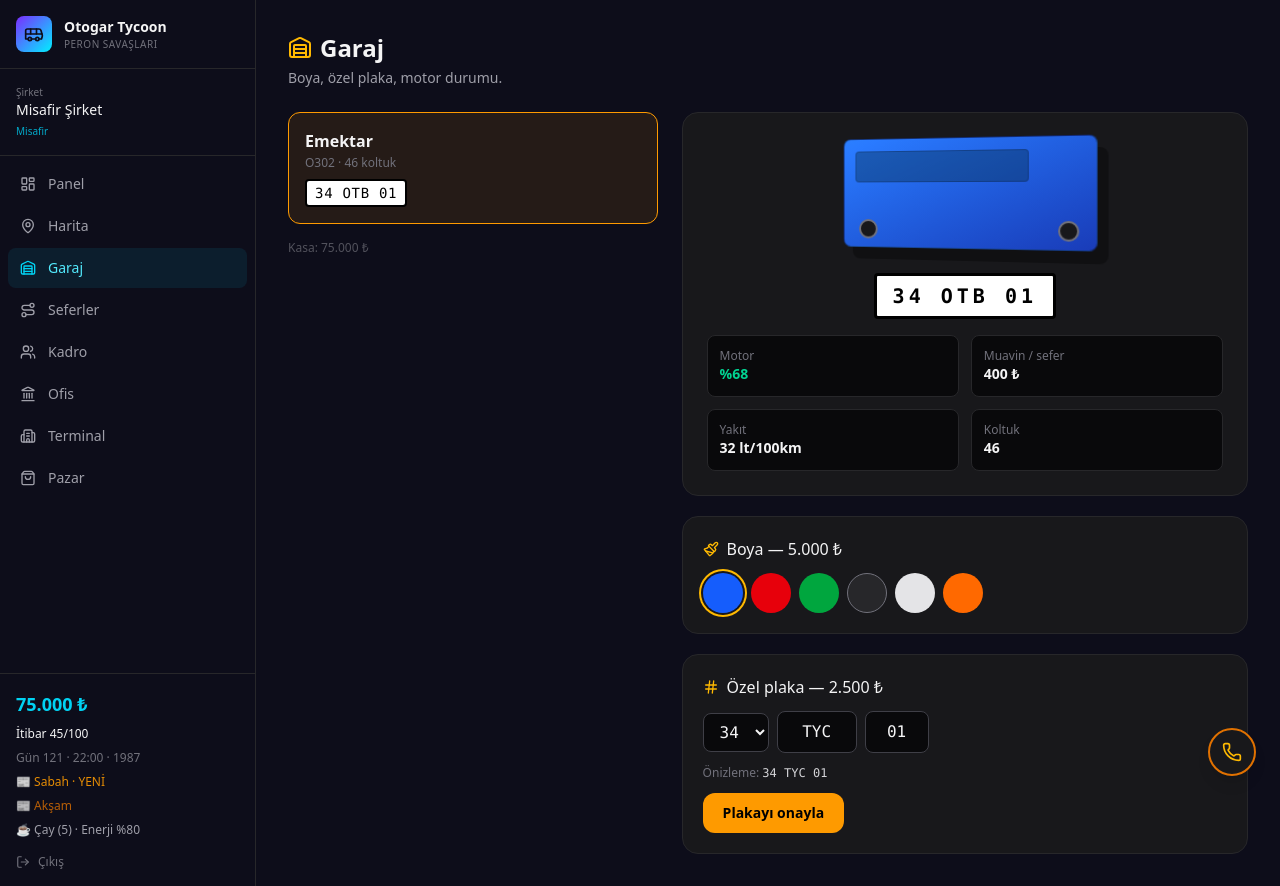
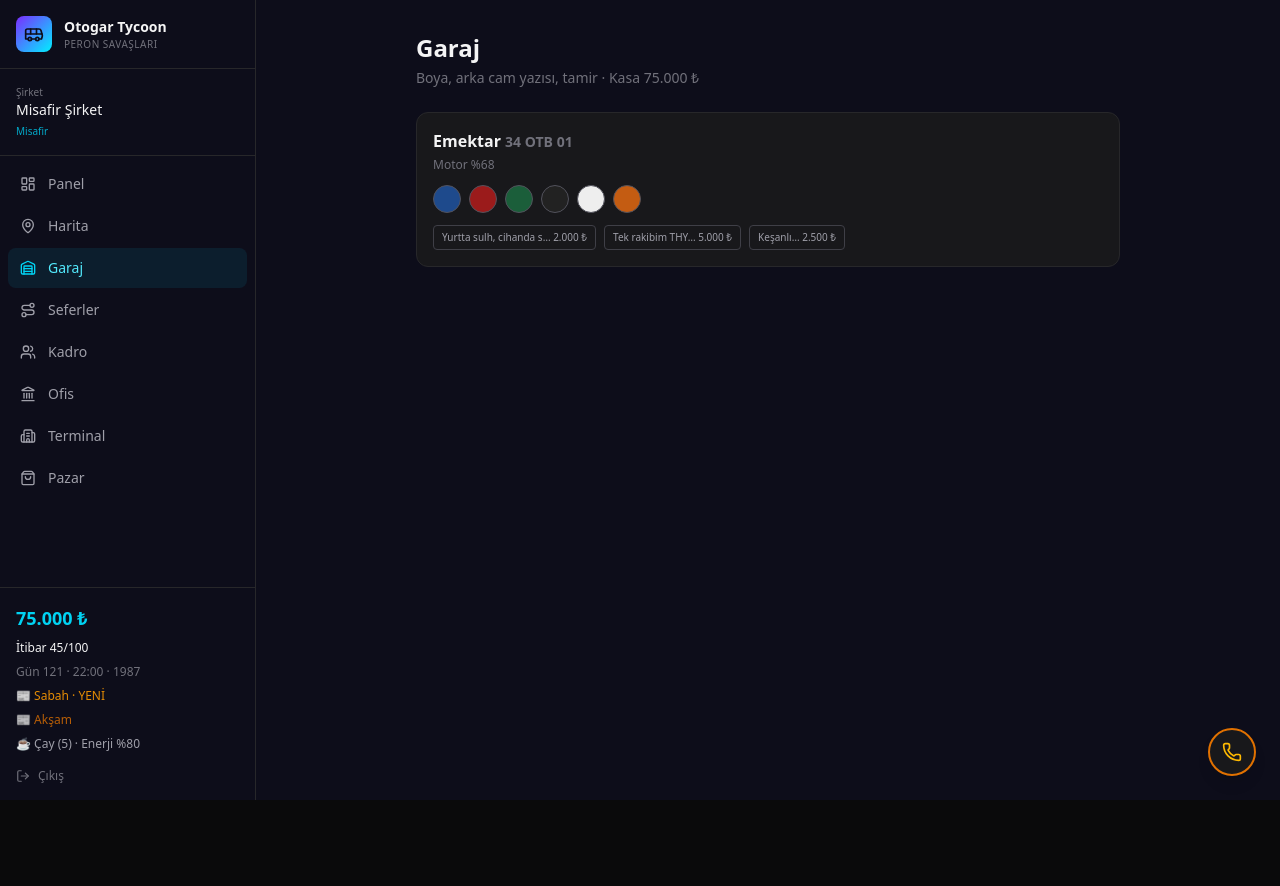
Before and after one commit to Nexora88/otogar-tycoon, a Next.js app: page /garage in a window 1280 px wide. After the commit the page ends 800 px from the top, so only its background shows below. Built offline with nearby package versions, Linux system fonts and the light colour scheme.

Commit message:
Update garage market terminal about

```diff
--- a/src/app/(game)/garage/page.tsx
+++ b/src/app/(game)/garage/page.tsx
@@ -1,222 +1,97 @@
 "use client";
 
-import { useState } from "react";
-import { useGameStore, type BusColor } from "@/store/gameStore";
+import { useGameStore, STICKERS } from "@/store/gameStore";
 import { formatMoney } from "@/lib/utils";
-import { Warehouse, Paintbrush, Hash } from "lucide-react";
-
-const COLORS: { id: BusColor; label: string; className: string }[] = [
-  { id: "blue", label: "Mavi", className: "bg-blue-600" },
-  { id: "red", label: "Kırmızı", className: "bg-red-600" },
-  { id: "green", label: "Yeşil", className: "bg-green-600" },
-  { id: "black", label: "Siyah", className: "bg-zinc-800 border border-zinc-500" },
-  { id: "white", label: "Beyaz", className: "bg-zinc-200" },
-  { id: "orange", label: "Turuncu", className: "bg-orange-500" },
-];
-
-const PLATE_CITY = ["34", "06", "35", "16", "01", "07", "42", "27"];
 
 export default function GaragePage() {
-  const { buses, balance, paintBus, setBusPlate, spendMoney } = useGameStore();
-  const [selectedId, setSelectedId] = useState(buses[0]?.id || "");
-  const bus = buses.find((b) => b.id === selectedId) || buses[0];
+  const buses = useGameStore((s) => s.buses);
+  const paintBus = useGameStore((s) => s.paintBus);
+  const applySticker = useGameStore((s) => s.applySticker);
+  const balance = useGameStore((s) => s.balance);
 
-  const [plateCity, setPlateCity] = useState("34");
-  const [plateMid, setPlateMid] = useState("TYC");
-  const [plateNum, setPlateNum] = useState("01");
-
-  if (!bus) {
-    return (
-      <div className="p-8 text-zinc-500">
-        Filoda araç yok. Pazardan otobüs al.
-      </div>
-    );
-  }
-
-  const applyPlate = () => {
-    const plate = `${plateCity} ${plateMid.toUpperCase().slice(0, 3)} ${plateNum}`.trim();
-    if (!spendMoney(2500)) {
-      alert("Özel plaka 2.500 ₺ — yetersiz bakiye");
-      return;
-    }
-    setBusPlate(bus.id, plate);
-  };
-
-  const paint = (color: BusColor) => {
-    if (color === bus.color) return;
-    if (!spendMoney(5000)) {
-      alert("Boya 5.000 ₺ — yetersiz bakiye");
-      return;
-    }
-    paintBus(bus.id, color);
-  };
+  const now = Date.now();
 
   return (
-    <div className="p-6 md:p-8 max-w-5xl mx-auto">
-      <h1 className="text-2xl font-bold flex items-center gap-2 mb-1">
-        <Warehouse className="w-6 h-6 text-amber-400" />
-        Garaj
-      </h1>
-      <p className="text-zinc-400 text-sm mb-6">
-        Boya, özel plaka, motor durumu.
+    <div className="p-4 sm:p-8 max-w-3xl mx-auto">
+      <h1 className="text-2xl font-bold mb-1">Garaj</h1>
+      <p className="text-zinc-500 text-sm mb-6">
+        Boya, arka cam yazısı, tamir · Kasa {formatMoney(balance)}
       </p>
-
-      <div className="grid grid-cols-1 lg:grid-cols-5 gap-6">
-        <div className="lg:col-span-2 space-y-2">
-          {buses.map((b) => (
-            <button
+      <div className="space-y-4">
+        {buses.map((b) => {
+          const repairingUntil = (b as typeof b & { repairingUntil?: number })
+            .repairingUntil;
+          const repairing = repairingUntil && repairingUntil > now;
+          return (
+            <div
               key={b.id}
-              type="button"
-              onClick={() => setSelectedId(b.id)}
-              className={`w-full text-left p-4 rounded-xl border transition ${
-                selectedId === b.id
-                  ? "border-amber-500 bg-amber-500/10"
-                  : "border-zinc-800 bg-zinc-900 hover:border-zinc-600"
-              }`}
+              className="bg-zinc-900 border border-zinc-800 rounded-xl p-4"
             >
-              <div className="font-semibold">{b.name}</div>
-              <div className="text-xs text-zinc-500 mt-0.5">
-                {b.model} · {b.seatCount} koltuk
+              <div className="flex flex-wrap justify-between gap-2">
+                <div>
+                  <div className="font-semibold">
+                    {b.name}{" "}
+                    <span className="text-zinc-500 text-sm">{b.plate}</span>
                   </div>
-              <div className="mt-2 inline-block font-mono text-sm bg-white text-black px-2 py-0.5 rounded border-2 border-black tracking-wider">
-                {b.plate || "34 YOK 00"}
+                  <div className="text-xs text-zinc-500 mt-1">
+                    Motor %{b.engineHealth}
+                    {b.sticker && (
+                      <span className="text-amber-500/90"> · «{b.sticker}»</span>
+                    )}
                   </div>
-            </button>
-          ))}
-          <p className="text-xs text-zinc-600 pt-2">Kasa: {formatMoney(balance)}</p>
+                  {repairing && (
+                    <div className="text-xs text-red-400 mt-1">
+                      TAMİRDE / KULLANILAMAZ — bitiş{" "}
+                      {new Date(repairingUntil!).toLocaleTimeString("tr-TR")}
                     </div>
-
-        <div className="lg:col-span-3 space-y-5">
-          <div className="bg-zinc-900 border border-zinc-800 rounded-2xl p-6">
-            <div className="flex justify-center mb-6">
-              <div
-                className="relative w-64 h-28"
-                style={{ transform: "perspective(400px) rotateY(-8deg)" }}
-              >
-                <div
-                  className={`absolute inset-0 rounded-lg border border-black/40 bg-gradient-to-br ${
-                    bus.color === "blue"
-                      ? "from-blue-500 to-blue-800"
-                      : bus.color === "red"
-                      ? "from-red-500 to-red-800"
-                      : bus.color === "green"
-                      ? "from-green-500 to-green-800"
-                      : bus.color === "orange"
-                      ? "from-orange-400 to-orange-700"
-                      : bus.color === "white"
-                      ? "from-zinc-100 to-zinc-300"
-                      : "from-zinc-600 to-zinc-900"
-                  }`}
-                  style={{ boxShadow: "10px 12px 0 rgba(0,0,0,0.35)" }}
-                >
-                  <div className="absolute top-3 left-3 right-16 h-8 bg-sky-950/40 rounded border border-black/20" />
-                  <div className="absolute bottom-2 left-4 w-5 h-5 rounded-full bg-zinc-900 border-2 border-zinc-500" />
-                  <div className="absolute bottom-2 right-4 w-5 h-5 rounded-full bg-zinc-900 border-2 border-zinc-500" />
+                  )}
                 </div>
               </div>
-            </div>
-
-            <div className="text-center mb-4">
-              <div className="inline-block bg-white text-black font-mono text-xl font-bold px-4 py-1.5 rounded border-[3px] border-black tracking-[0.2em]">
-                {bus.plate || "34 YOK 00"}
-              </div>
-            </div>
-
-            <div className="grid grid-cols-2 gap-3 text-sm">
-              <div className="bg-zinc-950 rounded-lg p-3 border border-zinc-800">
-                <div className="text-xs text-zinc-500">Motor</div>
-                <div className="font-semibold text-emerald-400">%{bus.engineHealth}</div>
-              </div>
-              <div className="bg-zinc-950 rounded-lg p-3 border border-zinc-800">
-                <div className="text-xs text-zinc-500">Muavin / sefer</div>
-                <div className="font-semibold">{formatMoney(bus.muavinCost || 400)}</div>
-              </div>
-              <div className="bg-zinc-950 rounded-lg p-3 border border-zinc-800">
-                <div className="text-xs text-zinc-500">Yakıt</div>
-                <div className="font-semibold">{bus.fuelUse || 32} lt/100km</div>
-              </div>
-              <div className="bg-zinc-950 rounded-lg p-3 border border-zinc-800">
-                <div className="text-xs text-zinc-500">Koltuk</div>
-                <div className="font-semibold">{bus.seatCount}</div>
-              </div>
-            </div>
-          </div>
-
-          <div className="bg-zinc-900 border border-zinc-800 rounded-2xl p-5">
-            <div className="flex items-center gap-2 mb-3 font-medium">
-              <Paintbrush className="w-4 h-4 text-amber-400" />
-              Boya — 5.000 ₺
-            </div>
-            <div className="flex flex-wrap gap-2">
-              {COLORS.map((c) => (
+              <div className="flex flex-wrap gap-2 mt-3">
+                {(
+                  ["blue", "red", "green", "black", "white", "orange"] as const
+                ).map((c) => (
                   <button
-                  key={c.id}
+                    key={c}
                     type="button"
-                  onClick={() => paint(c.id)}
-                  className={`w-10 h-10 rounded-full ${c.className} ${
-                    bus.color === c.id
-                      ? "ring-2 ring-amber-400 ring-offset-2 ring-offset-zinc-900"
-                      : ""
-                  }`}
-                  title={c.label}
+                    onClick={() => paintBus(b.id, c)}
+                    className="w-7 h-7 rounded-full border border-zinc-600"
+                    style={{
+                      background:
+                        c === "blue"
+                          ? "#1e4a8c"
+                          : c === "red"
+                          ? "#9b1b1b"
+                          : c === "green"
+                          ? "#1b5e3a"
+                          : c === "black"
+                          ? "#222"
+                          : c === "white"
+                          ? "#eee"
+                          : "#c45c12",
+                    }}
+                    title={c}
                   />
                 ))}
               </div>
-          </div>
-
-          <div className="bg-zinc-900 border border-zinc-800 rounded-2xl p-5">
-            <div className="flex items-center gap-2 mb-3 font-medium">
-              <Hash className="w-4 h-4 text-amber-400" />
-              Özel plaka — 2.500 ₺
-            </div>
-            <div className="flex flex-wrap items-center gap-2 mb-3">
-              <select
-                value={plateCity}
-                onChange={(e) => setPlateCity(e.target.value)}
-                className="bg-zinc-950 border border-zinc-700 rounded-lg px-3 py-2 font-mono"
+              <div className="mt-3 flex flex-wrap gap-2">
+                {STICKERS.map((s) => (
+                  <button
+                    key={s.id}
+                    type="button"
+                    onClick={() => {
+                      if (!applySticker(b.id, s.id))
+                        alert("Yetersiz kasa veya hata");
+                    }}
+                    className="text-[10px] px-2 py-1 border border-zinc-700 rounded text-zinc-400 hover:text-amber-300"
                   >
-                {PLATE_CITY.map((c) => (
-                  <option key={c} value={c}>
-                    {c}
-                  </option>
+                    {s.label.slice(0, 22)}… {formatMoney(s.cost)}
+                  </button>
                 ))}
-              </select>
-              <input
-                value={plateMid}
-                onChange={(e) =>
-                  setPlateMid(
-                    e.target.value.toUpperCase().replace(/[^A-Z]/g, "").slice(0, 3)
-                  )
-                }
-                className="w-20 bg-zinc-950 border border-zinc-700 rounded-lg px-3 py-2 font-mono text-center"
-                maxLength={3}
-                placeholder="ABC"
-              />
-              <input
-                value={plateNum}
-                onChange={(e) =>
-                  setPlateNum(e.target.value.replace(/\D/g, "").slice(0, 3))
-                }
-                className="w-16 bg-zinc-950 border border-zinc-700 rounded-lg px-3 py-2 font-mono text-center"
-                maxLength={3}
-                placeholder="01"
-              />
-            </div>
-            <div className="text-xs text-zinc-500 mb-3">
-              Önizleme:{" "}
-              <span className="font-mono text-zinc-300">
-                {plateCity} {plateMid || "???"} {plateNum || "??"}
-              </span>
-            </div>
-            <button
-              type="button"
-              onClick={applyPlate}
-              className="px-5 py-2.5 bg-amber-500 text-black font-semibold rounded-xl hover:bg-amber-400 text-sm"
-            >
-              Plakayı onayla
-            </button>
               </div>
             </div>
+          );
+        })}
       </div>
     </div>
   );
--- a/src/app/(game)/market/page.tsx
+++ b/src/app/(game)/market/page.tsx
@@ -2,80 +2,106 @@
 
 import { useGameStore, MARKET_BUSES } from "@/store/gameStore";
 import { formatMoney } from "@/lib/utils";
-import { Fuel, User } from "lucide-react";
 
 const BODY: Record<string, string> = {
   blue: "#1e4a8c",
   red: "#9b1b1b",
   green: "#1b5e3a",
-  black: "#1a1a1a",
+  black: "#222",
   white: "#e8e8e8",
   orange: "#c45c12",
 };
 
-function BusArt({ color, model }: { color: string; model: string }) {
+function BusArt({
+  color,
+  model,
+  sticker,
+}: {
+  color: string;
+  model: string;
+  sticker?: string | null;
+}) {
   const fill = BODY[color] || "#333";
-  const light = color === "white" || color === "orange";
+  const darkText = color === "white" || color === "orange";
   return (
-    <svg viewBox="0 0 200 90" className="w-full h-28">
-      <ellipse cx="100" cy="82" rx="70" ry="6" fill="#000" opacity="0.25" />
-      <rect x="20" y="28" width="160" height="42" rx="6" fill={fill} />
-      <rect x="28" y="34" width="100" height="18" rx="2" fill="#7ec8e8" opacity="0.85" />
-      <rect x="132" y="34" width="40" height="18" rx="2" fill="#5a9bb8" opacity="0.7" />
-      <rect x="20" y="52" width="160" height="4" fill="#000" opacity="0.2" />
-      <circle cx="50" cy="72" r="10" fill="#222" />
-      <circle cx="50" cy="72" r="5" fill="#666" />
-      <circle cx="150" cy="72" r="10" fill="#222" />
-      <circle cx="150" cy="72" r="5" fill="#666" />
-      <rect x="18" y="40" width="6" height="10" fill="#f5d76e" />
+    <svg viewBox="0 0 240 110" className="w-full h-32">
+      <ellipse cx="120" cy="98" rx="90" ry="8" fill="#000" opacity="0.3" />
+      {/* gövde 2.5D */}
+      <path
+        d="M20 40 L30 28 H200 L220 40 V78 H20 Z"
+        fill={fill}
+      />
+      <path d="M200 28 L220 40 V78 H200 Z" fill="#000" opacity="0.25" />
+      {/* camlar */}
+      <rect x="36" y="34" width="28" height="20" rx="2" fill="#7ec8e8" opacity="0.9" />
+      <rect x="70" y="34" width="28" height="20" rx="2" fill="#6ab0d4" opacity="0.85" />
+      <rect x="104" y="34" width="28" height="20" rx="2" fill="#7ec8e8" opacity="0.9" />
+      <rect x="138" y="34" width="28" height="20" rx="2" fill="#6ab0d4" opacity="0.85" />
+      <rect x="172" y="34" width="22" height="20" rx="2" fill="#5a9bb8" opacity="0.8" />
+      {/* şerit */}
+      <rect x="20" y="58" width="200" height="5" fill="#f5d76e" opacity="0.85" />
+      {/* teker */}
+      <circle cx="55" cy="82" r="12" fill="#1a1a1a" />
+      <circle cx="55" cy="82" r="6" fill="#666" />
+      <circle cx="175" cy="82" r="12" fill="#1a1a1a" />
+      <circle cx="175" cy="82" r="6" fill="#666" />
+      {/* far */}
+      <rect x="18" y="48" width="8" height="10" rx="1" fill="#f5e6a3" />
       <text
-        x="100"
-        y="64"
+        x="120"
+        y="72"
         textAnchor="middle"
-        fill={light ? "#222" : "#eee"}
-        fontSize="9"
+        fill={darkText ? "#222" : "#f0f0f0"}
+        fontSize="10"
         fontFamily="monospace"
+        fontWeight="bold"
       >
         {model}
       </text>
+      {sticker && (
+        <text
+          x="120"
+          y="52"
+          textAnchor="middle"
+          fill={darkText ? "#444" : "#ddd"}
+          fontSize="6"
+          fontFamily="serif"
+        >
+          {sticker.slice(0, 28)}
+        </text>
+      )}
     </svg>
   );
 }
 
 export default function MarketPage() {
-  const { balance, buses, buyBus } = useGameStore();
+  const balance = useGameStore((s) => s.balance);
+  const buses = useGameStore((s) => s.buses);
+  const buyBus = useGameStore((s) => s.buyBus);
 
   return (
     <div className="p-4 sm:p-8 max-w-6xl mx-auto">
-      <h1 className="text-2xl font-bold mb-1">Pazar — Galeri</h1>
-      <p className="text-amber-400 text-sm mb-6">Kasa: {formatMoney(balance)}</p>
-      <div className="grid grid-cols-1 sm:grid-cols-2 lg:grid-cols-3 gap-5">
+      <h1 className="text-2xl font-bold mb-1">Pazar · Galeri</h1>
+      <p className="text-cyan-400 text-sm mb-6">Kasa: {formatMoney(balance)}</p>
+      <div className="grid sm:grid-cols-2 lg:grid-cols-3 gap-5">
         {MARKET_BUSES.map((b) => {
           const can = balance >= b.price;
           return (
             <div
               key={b.name}
-              className={`rounded-2xl border overflow-hidden bg-zinc-900 ${
-                can ? "border-zinc-700" : "border-zinc-900 opacity-70"
+              className={`rounded-2xl border bg-zinc-900 overflow-hidden ${
+                can ? "border-zinc-700" : "border-zinc-900 opacity-60"
               }`}
             >
-              <div className="bg-gradient-to-b from-zinc-800 to-zinc-950 px-4 pt-4">
+              <div className="bg-gradient-to-b from-zinc-800 to-zinc-950 px-3 pt-3">
                 <BusArt color={b.color} model={b.model} />
               </div>
               <div className="p-4">
                 <div className="font-bold">{b.name}</div>
-                <div className="text-xs text-zinc-500 mb-2">
-                  {b.seatCount} koltuk · Motor %{b.engineHealth}
+                <div className="text-xs text-zinc-500">
+                  {b.seatCount} koltuk · %{b.engineHealth} motor · {b.fuelUse} lt
                 </div>
-                <div className="flex gap-3 text-[11px] text-zinc-400 mb-3">
-                  <span className="flex items-center gap-1">
-                    <Fuel className="w-3 h-3" /> {b.fuelUse} lt
-                  </span>
-                  <span className="flex items-center gap-1">
-                    <User className="w-3 h-3" /> {formatMoney(b.muavinCost)}
-                  </span>
-                </div>
-                <div className="flex justify-between items-center">
+                <div className="flex justify-between items-center mt-3">
                   <span className="text-amber-400 font-bold">
                     {formatMoney(b.price)}
                   </span>
@@ -83,12 +109,10 @@ export default function MarketPage() {
                     type="button"
                     disabled={!can}
                     onClick={() => {
-                      if (!buyBus(b)) alert("Yetersiz");
+                      if (!buyBus(b)) alert("Yetersiz kasa");
                     }}
                     className={`px-4 py-2 rounded-lg text-sm font-semibold ${
-                      can
-                        ? "bg-amber-500 text-black"
-                        : "bg-zinc-800 text-zinc-500"
+                      can ? "bg-cyan-500 text-black" : "bg-zinc-800 text-zinc-500"
                     }`}
                   >
                     {can ? "Satın al" : "Yetersiz"}
@@ -99,6 +123,7 @@ export default function MarketPage() {
           );
         })}
       </div>
+      {buses.length > 0 && (
         <div className="mt-8 flex flex-wrap gap-2">
           {buses.map((b) => (
             <span
@@ -106,9 +131,11 @@ export default function MarketPage() {
               className="text-xs px-3 py-1.5 rounded-lg bg-zinc-900 border border-zinc-800"
             >
               {b.name} · {b.plate}
+              {b.sticker ? ` · «${b.sticker.slice(0, 16)}»` : ""}
             </span>
           ))}
         </div>
+      )}
     </div>
   );
 }
```
Also changed, not shown: src/app/(game)/terminal/page.tsx (+84 -117 lines), src/app/about/page.tsx (+41 -17 lines). Lines whose indentation alone changed are shown as unchanged.
